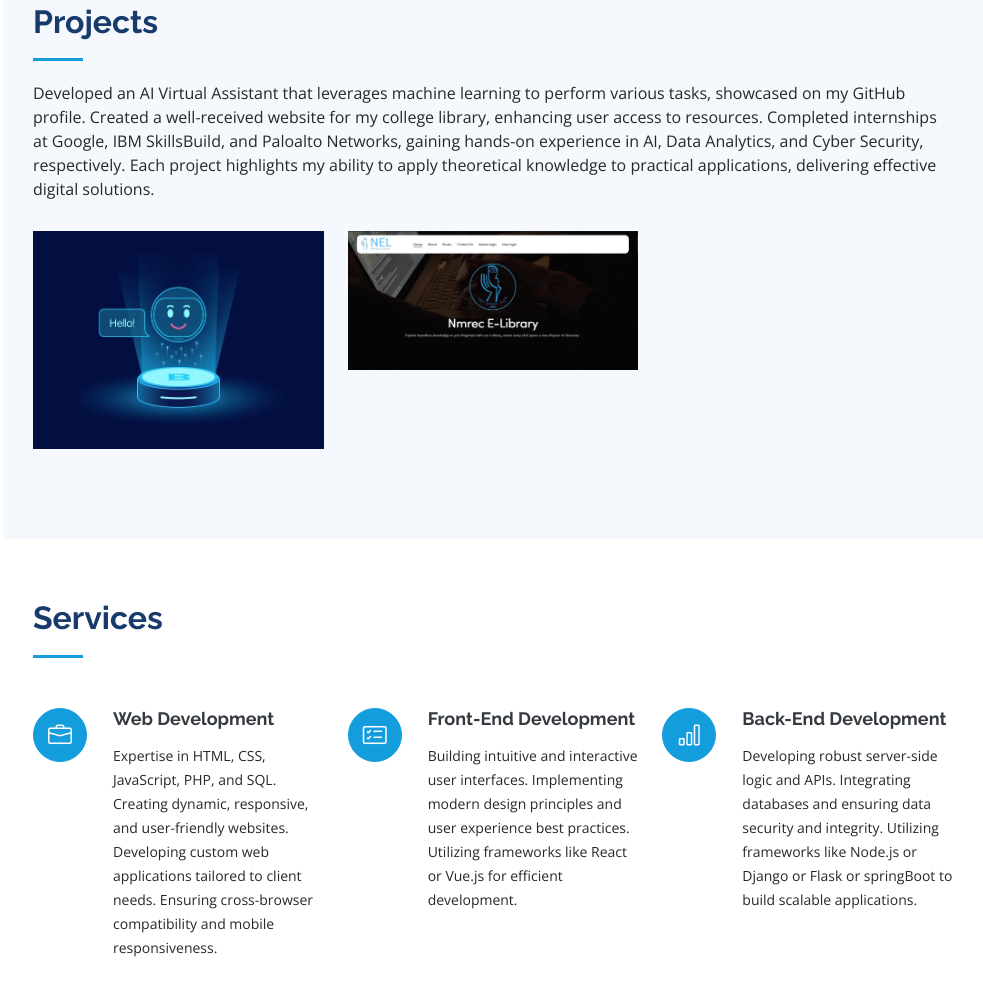
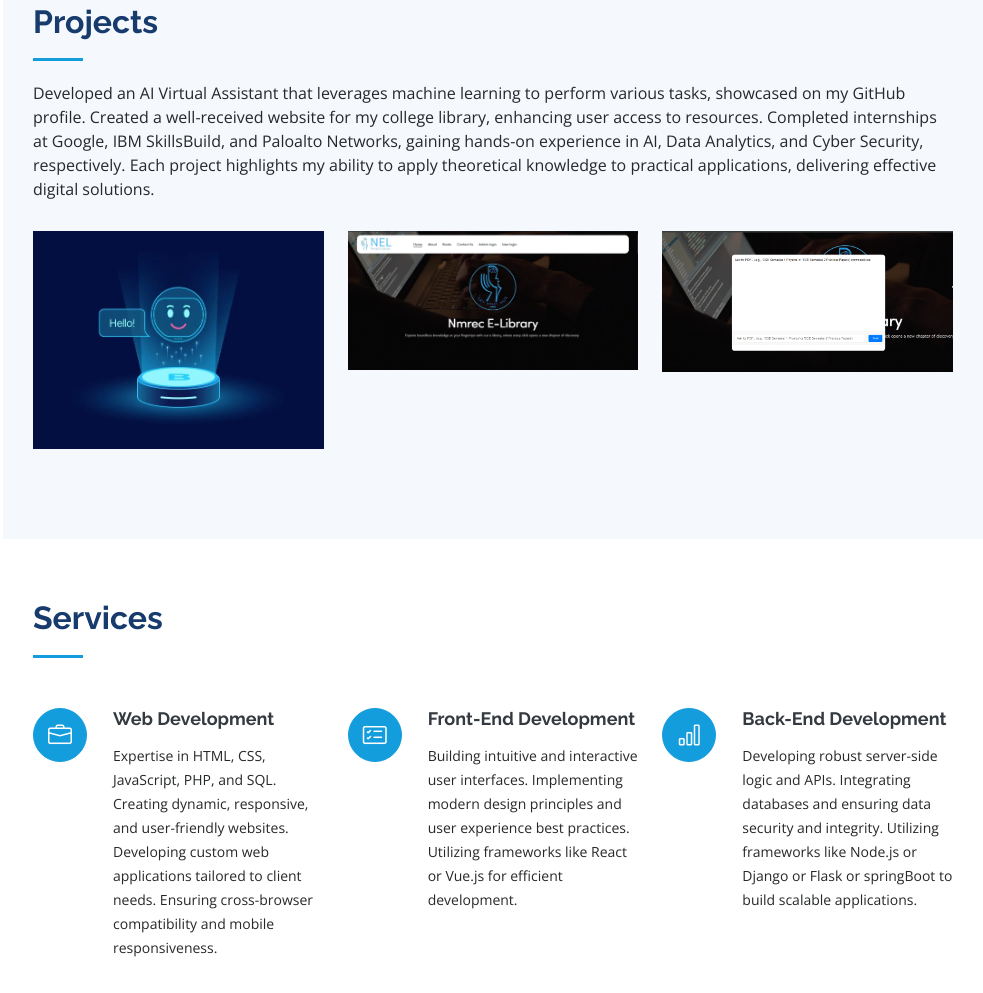
Before and after one commit to syedalthaf786/portfolio, a plain HTML site: page index.html in a window 1280 px wide. Shown: the part 3262-4255 px from the top of the page, without its empty margins (297-1280 px from the left). Drawn offline with nearby package versions, Linux system fonts and the light colour scheme.

Commit message:
update file

```diff
--- a/index.html
+++ b/index.html
@@ -352,6 +352,17 @@
               </div>
             </div>
           </div>
+	<div class="col-lg-4 col-md-6 portfolio-item filter-web">
+            <div class="portfolio-wrap">
+              <img src="assets/img/portfolio/chatbot.png" class="img-fluid" alt="">
+              <div class="portfolio-links">
+                <a href="assets/img/portfolio/chatbot.png" data-gallery="portfolioGallery" class="portfolio-lightbox"
+                  title="Web 3"><i class="bx bx-plus"></i></a>
+                <a href="portfolio-details2.html" title="More Details"><i class="bx bx-link"></i></a>
+              </div>
+            </div>
+          </div>
+
 
 
         </div>
```
